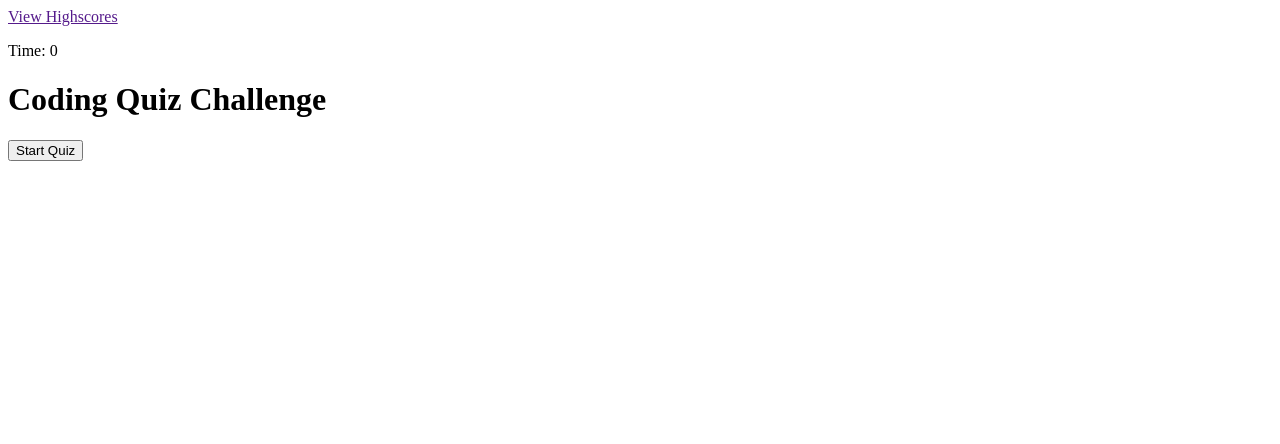
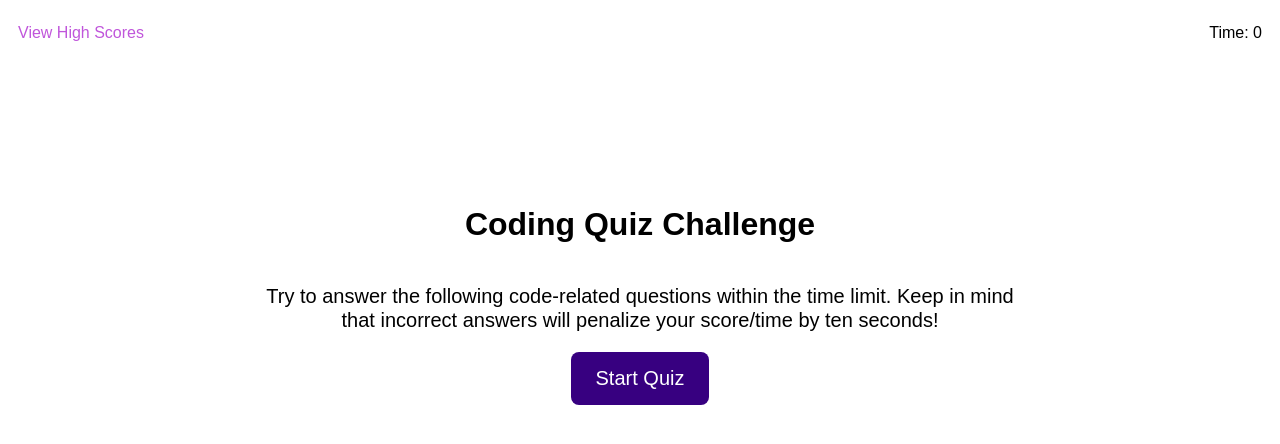
Before and after one commit to smilillo/Code-Quiz, a plain HTML site: page index.html in a window 1280 px wide. Drawn offline with Linux system fonts and the light colour scheme.

Commit message:
added css styling for intro page

```diff
--- a/Assets/css/style.css
+++ b/Assets/css/style.css
@@ -0,0 +1,64 @@
+* {
+    box-sizing: border-box;
+}
+
+body {
+    font-family: Arial, Helvetica, sans-serif;
+}
+
+.top-bar {
+    display: flex;
+    flex-direction: row;
+    justify-content: space-between;
+    align-items: center;
+}
+
+a {
+    text-decoration: none;
+    color:rgb(192, 86, 219);
+    padding-left: 10px;
+}
+
+.timer {
+    padding-right: 10px;
+}
+
+/* main {
+    display: flex;
+    flex-direction: column;
+    justify-content: center;
+    align-items: center;
+    padding-top: 10%;
+    padding-left: 20%;
+    padding-right: 20%;
+} */
+
+.start-screen {
+    display: flex;
+    flex-direction: column;
+    justify-content: center;
+    align-items: center;
+    padding-top: 10%;
+    padding-left: 20%;
+    padding-right: 20%;
+}
+
+.intro {
+    font-size: 20px;
+    text-align: center;
+    line-height: 24px;
+}
+
+button {
+    color: white;
+    font-size: 20px;
+    background-color: rgb(55, 0, 128);
+    border: none;
+    border-radius: 8px;
+    cursor: pointer;
+    padding: 15px 25px;
+}
+
+button:hover {
+    background-color: rgb(192, 86, 219);
+}
--- a/index.html
+++ b/index.html
@@ -8,15 +8,25 @@
     </head>
 
     <body>
-        <header class="top-bar">
-            <a href="" class="highscores">View Highscores</a>
+        <!-- Top bar of page containing highscores link and timer -->
+        <div class="top-bar">
+            <a href="" class="highscores">View High Scores</a>
             <p class="timer">Time: 0</p>
-        </header>
+        </div>
+
+        <!-- Main content of quiz -->
+        <div class="start-screen">
+            <h1 class="title">Coding Quiz Challenge</h1>
+            <p class="intro">Try to answer the following code-related questions within the time limit.
+                Keep in mind that incorrect answers will penalize your score/time
+                by ten seconds!</p>
+            <button class="start-button">Start Quiz</button>
+        </div>
+
         <main>
-            <h1>Coding Quiz Challenge</h1>
-            <div class="question"></div>
-            <button class="start-button">Start Quiz</button>
+
         </main>
+
 
         <script src="assets/js/script.js"></script>
     </body>
```
